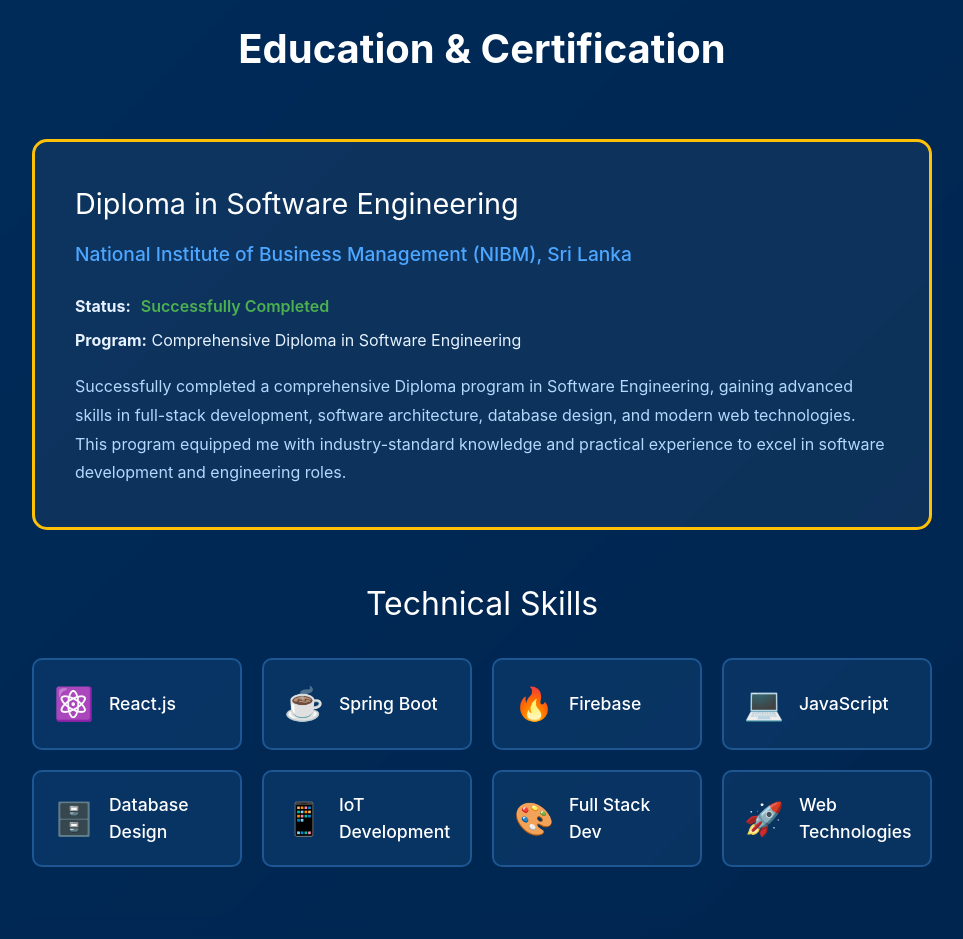
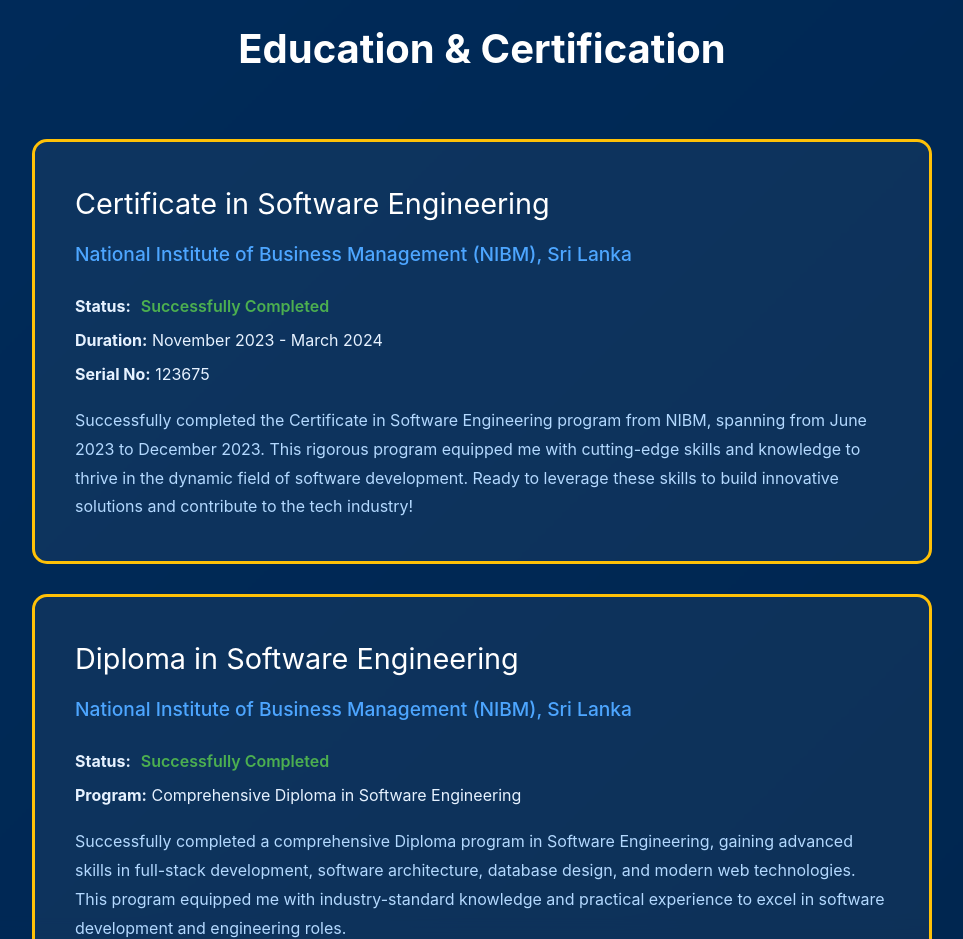
Before and after one commit to Chamathka2003/My_Portfolio, a React (Create React App) app: page / in a window 1280 px wide. Shown: the part 1320-2259 px from the top of the page, without its empty margins (158-1121 px from the left). Built offline with nearby package versions, Linux system fonts and the light colour scheme; the HTML template or start-up script is replaced by a standard one.

Commit message:
update my portfilo

```diff
--- a/src/components/About.js
+++ b/src/components/About.js
@@ -23,6 +23,24 @@
             <div className="section-header">
               <span className="icon">🎓</span>
               <h2 className="section-title">Education & Certification</h2>
+            </div>
+
+            <div className="education-card">
+              <h3>Certificate in Software Engineering</h3>
+              <h4 className="institution">National Institute of Business Management (NIBM), Sri Lanka</h4>
+
+              <div className="education-details">
+                <p className="status"><strong>Status:</strong> <span className="success">Successfully Completed</span></p>
+                <p><strong>Duration:</strong> November 2023 - March 2024</p>
+                <p><strong>Serial No:</strong> 123675</p>
+              </div>
+
+              <p className="description">
+                Successfully completed the Certificate in Software Engineering program from NIBM, spanning from June 2023
+                to December 2023. This rigorous program equipped me with cutting-edge skills and knowledge to thrive in
+                the dynamic field of software development. Ready to leverage these skills to build innovative solutions
+                and contribute to the tech industry!
+              </p>
             </div>
 
             <div className="education-card">
```
Also changed, not shown: 1 other file (tests, documents, lock files or other folders).
